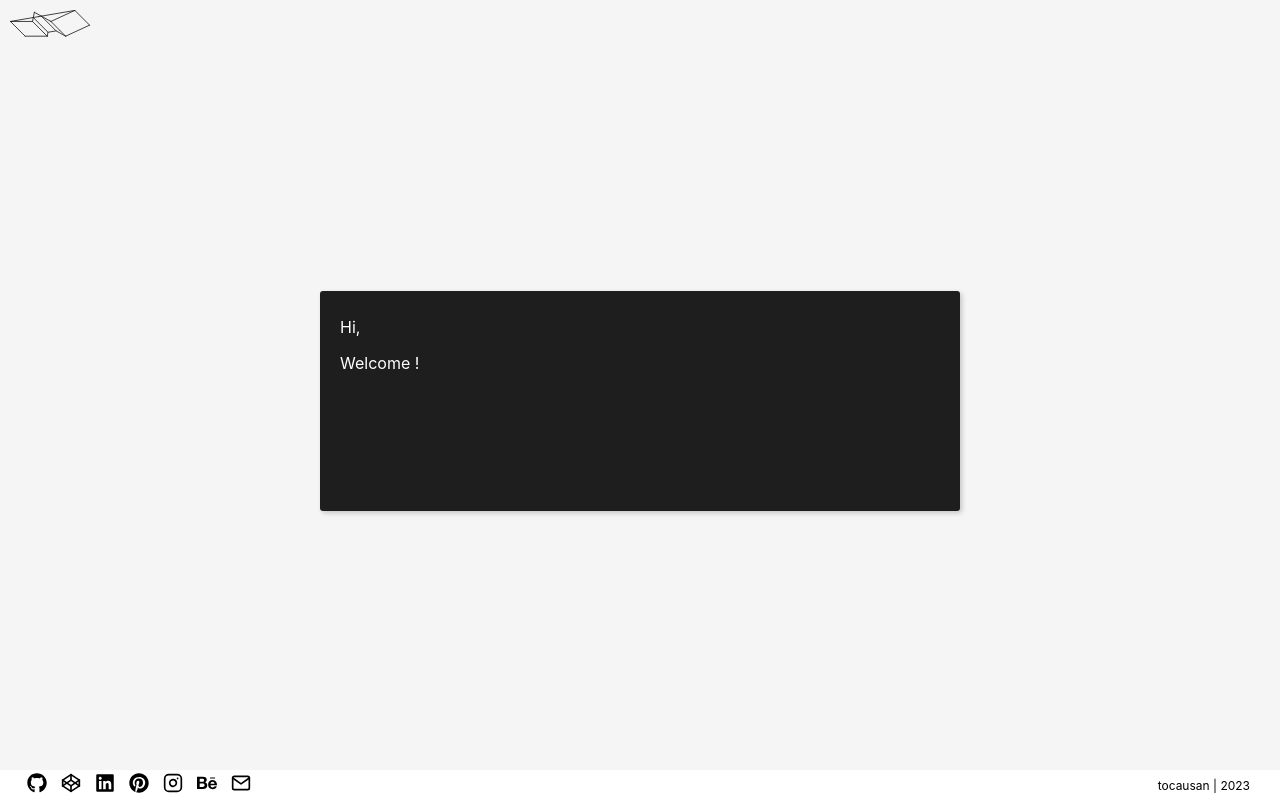
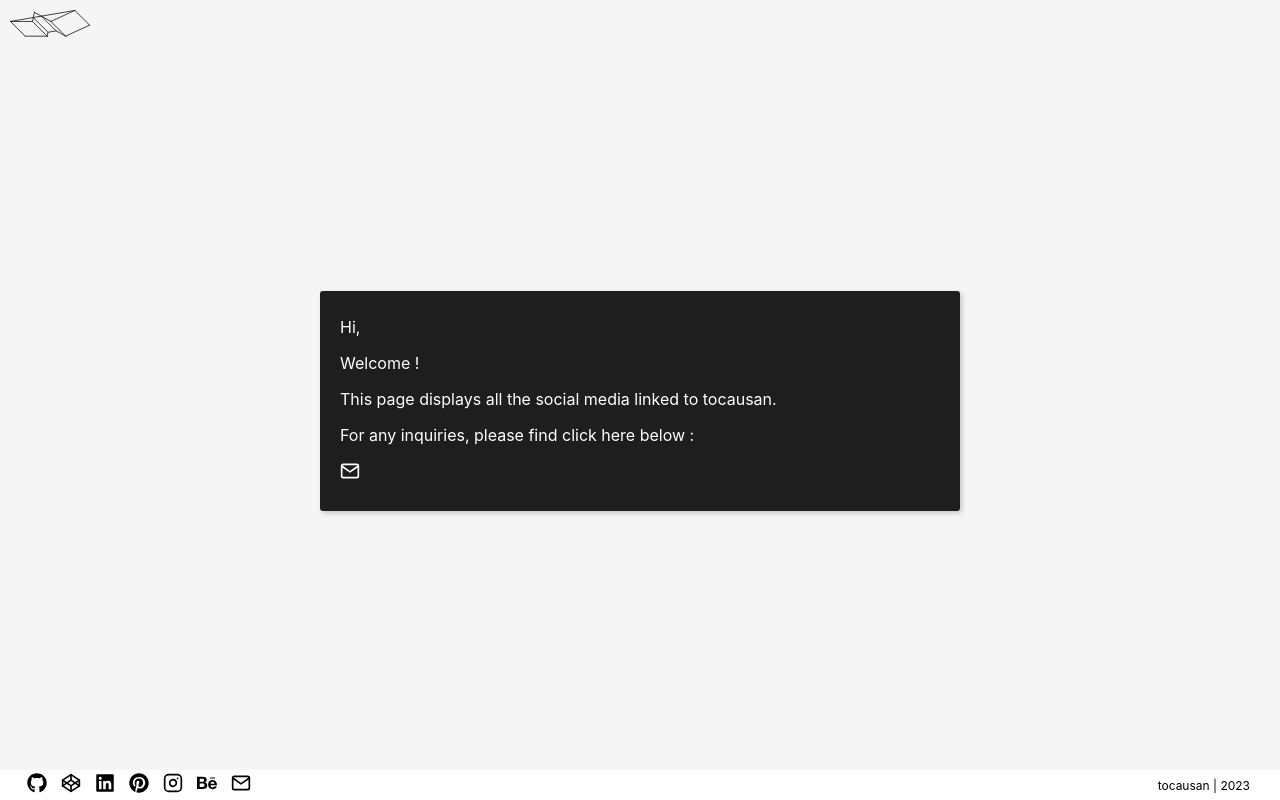
Before and after one commit to T-C-S-N/tcsn.io, a Next.js app: page / in a window 1280 px wide. Built offline with nearby package versions, Linux system fonts and the light colour scheme.

Commit message:
welcome box

```diff
--- a/src/components/WelcomeBox.tsx
+++ b/src/components/WelcomeBox.tsx
@@ -1,10 +1,12 @@
 import styles from '@/styles/components/WelcomeBox.module.css'
+import Link from 'next/link';
 import React, { useEffect, useRef, useState } from "react";
+import { Mail } from "react-feather";
 
 export default function WelcomeBox() {
-   const [intro, setIntro] = useState("");
+  const [intro, setIntro] = useState("");
 
-  const text = "Hii,\nWelcome !";
+  const text = "Hii,\nWelcome ! \nThis page displays all the social media linked to tocausan. \nFor any inquiries, please find click here below :";
   const index = useRef(0);
 
   useEffect(() => {
@@ -13,17 +15,28 @@ export default function WelcomeBox() {
       index.current++;
     }
     if (index.current < text.length - 1) {
-      let addChar = setInterval(tick, 50);
+      let addChar = setInterval(tick, 30);
       return () => clearInterval(addChar);
     }
   }, [intro]);
 
   function newLineText(t: string) {
-    const nt = t.split("\n").map((str) => <p key={str}>{str}</p>);
-    return nt;
+    const n = t.split("\n").map((str) => <p key={str}>{str}</p>);
+    return n;
   }
+
   return (
     <div className={styles.container}>
-      <div className={styles.header}>{newLineText(intro)}</div>
-   </div>
-  )}
+      <div className={styles.header}>
+        {newLineText(intro)}
+        {intro.length === text.length - 1 &&
+          <div className="links">
+            <Link href='mailto:tomas@tcsn.io'>
+              <Mail color='white' size='20' />
+            </Link>
+          </div>
+        }
+      </div>
+    </div>
+  )
+}
```
